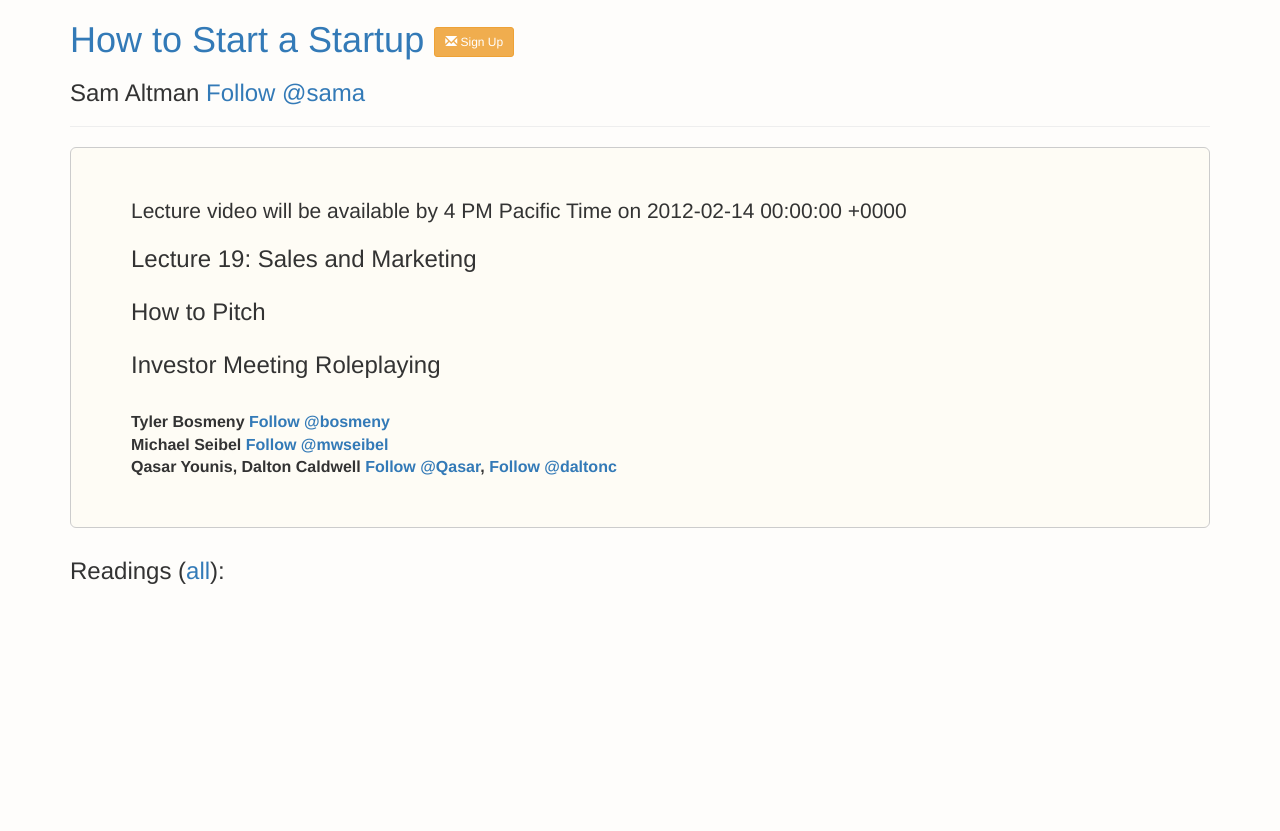
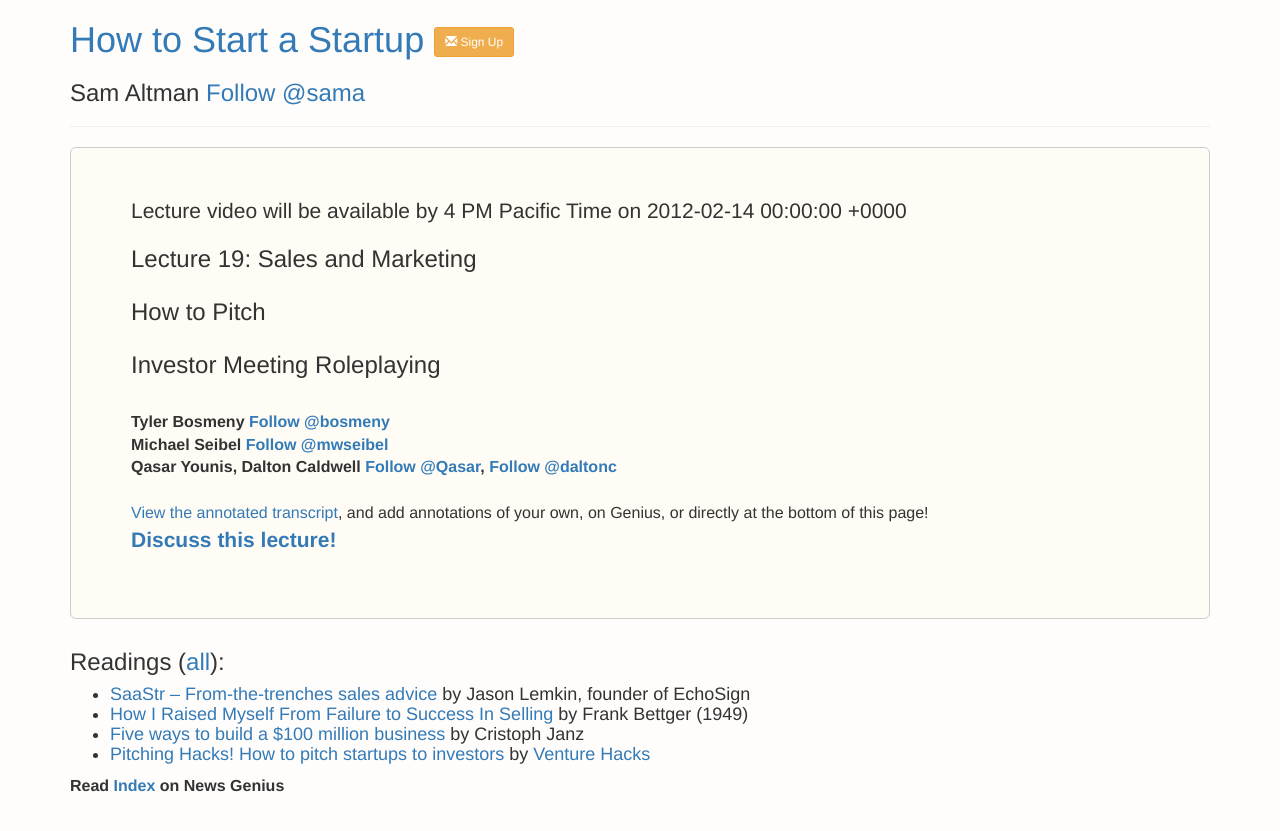
Before and after one commit to potluck/cs183b-bootstrap, a Jekyll site: the page built from _courses/lec19/index.md, in a window 1280 px wide. Shown: the top 831 px of the page. Built offline with Jekyll 4.4.1, drawn with Linux system fonts in a browser that asks for light colours; nearby versions of some CDN libraries; library files that are not in the unit come from our copies; a script that is not in the unit is left out; comment, search, counter and statistics services are not loaded; a file with an impossible date is left out.

Commit message:
Update index.md

```diff
--- a/_courses/lec19/index.md
+++ b/_courses/lec19/index.md
@@ -16,5 +16,16 @@
     follow_link: <a href="https://twitter.com/Qasar" class="twitter-follow-button" data-show-count="false" data-show-screen-name="true">Follow @Qasar</a>, <a href="https://twitter.com/daltonc" class="twitter-follow-button" data-show-count="false" data-show-screen-name="true">Follow @daltonc</a>
 
 topic: Sales and Marketing <br><br> How to Pitch <br><br> Investor Meeting Roleplaying
+genius_link: http://genius.com/Tba-lecture-19-tba-annotated
+genius_divid: rg_embed_link_528983
+genius_script: //tech.genius.com/songs/528983/embed.js
+readings:
+  - link: <a href="http://saastr.com/the-best-of-saastr/">SaaStr – From-the-trenches sales advice</a>  by Jason Lemkin, founder of EchoSign
+  - link: <a href="http://www.amazon.com/How-Raised-Myself-From-Failure-ebook/dp/B002XQAAWW">How I Raised Myself From Failure to Success In Selling</a> by Frank Bettger (1949)
+  - link: <a href="https://medium.com/@chrija/five-ways-to-build-a-100-million-business-82ac6ea8ffd9">Five ways to build a $100 million business</a> by Cristoph Janz
+  - link: <a href="http://venturehacks.wpengine.com/wp-content/uploads/2009/12/Pitching-Hacks.pdf">Pitching Hacks! How to pitch startups to investors</a> by <a href="http://venturehacks.com/pitching">Venture Hacks</a>
+discussion_forum: https://startupclass.co/lecture/83473/12214-tbabrbtbab
+
+
 
 ---
```
